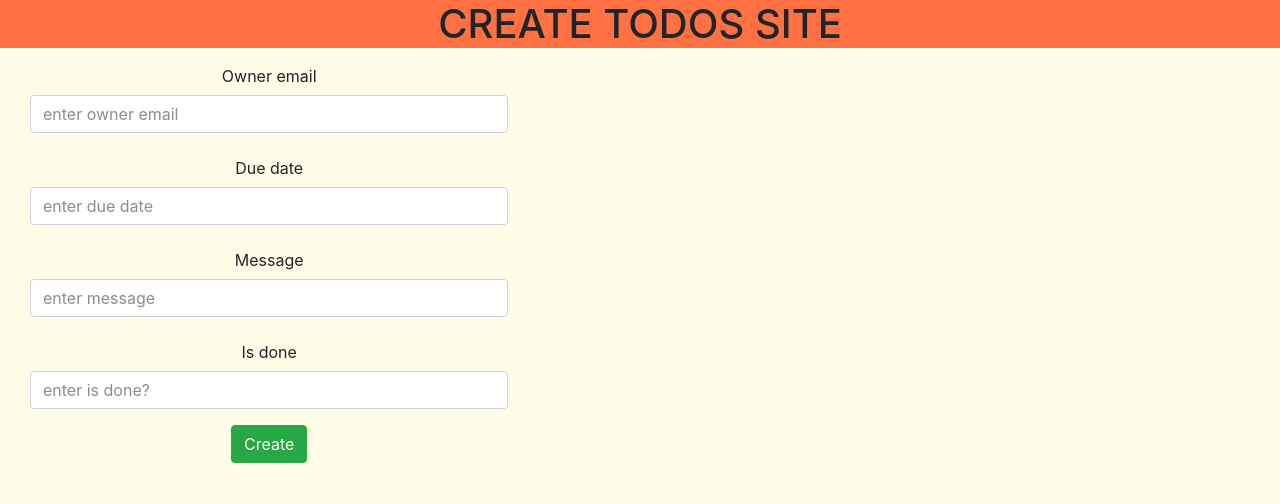
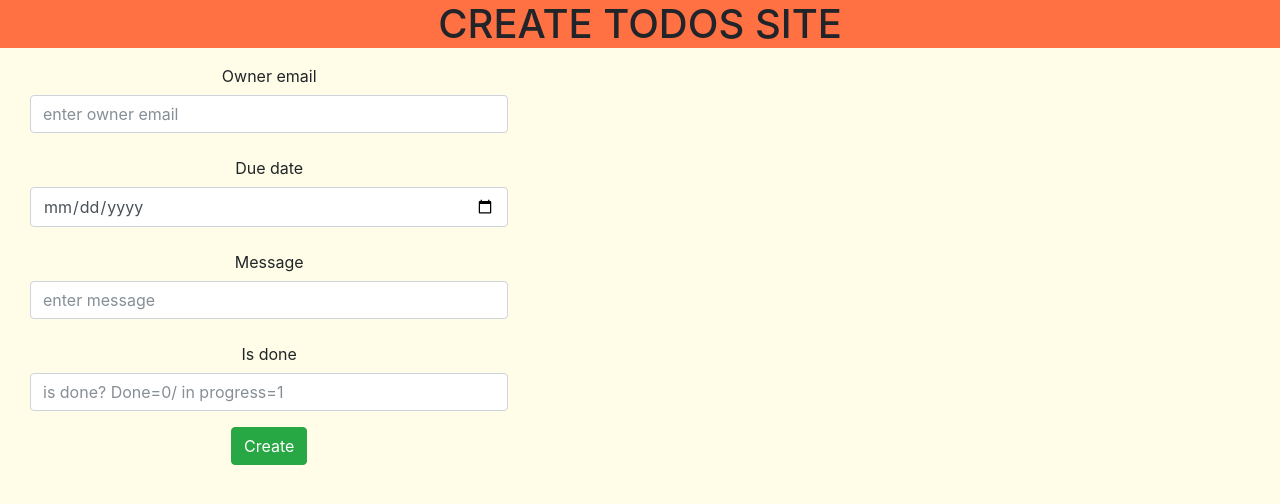
Before and after one commit to Balakrishnan-Venkatesan/finalProject, a PHP site: page /pages/createtodo.php in a window 1280 px wide. Shown: the top 504 px of the page. Run offline with PHP 8.4, Linux system fonts and the light colour scheme; data that the repository does not hold is empty; some libraries are stand-ins or nearby versions.

Commit message:
changes in forms

```diff
--- a/mvc/pages/createtodo_edit_form.php
+++ b/mvc/pages/createtodo_edit_form.php
@@ -11,11 +11,11 @@
 
 <!-- <div class="form-group">
     <label class="col-form-label" for="owneremail">Owner email</label>
-    <input type="" class="form-control" id="formGroupExampleInput" placeholder="enter owner email" name="owneremail" value= "<?php echo $data->owneremail;?>" >
+    <input type="email" class="form-control" id="formGroupExampleInput" placeholder="enter owner email" name="owneremail" value= "<?php echo $data->owneremail;?>" >
   </div> -->
   <div class="form-group">
     <label class="col-form-label" for="duedate">Due date</label>
-    <input type="text" class="form-control" id="formGroupExampleInput2" placeholder="enter due date" name="duedate" value= "<?php echo $data->duedate;?>" >
+    <input type="date" class="form-control" id="formGroupExampleInput2" placeholder="enter due date" name="duedate" value= "<?php echo $data->duedate;?>" >
   </div>
   <div class="form-group">
     <label class="col-form-label" for="message">Message</label>
@@ -23,7 +23,7 @@
   </div>
   <div class="form-group">
     <label class="col-form-label" for="isdone">Is done</label>
-    <input type="text" class="form-control" id="formGroupExampleInput2" placeholder="enter is done?" name="isdone" value= "<?php echo $data->isdone;?>" >
+    <input type="number" class="form-control" id="formGroupExampleInput2" placeholder="enter is done?" name="isdone" value= "<?php echo $data->isdone;?>" >
   </div>
   <button type="submit" class="btn btn-primary btn-success">Update</button>
 </form>
--- a/mvc/pages/createtodo_form.php
+++ b/mvc/pages/createtodo_form.php
@@ -10,11 +10,11 @@
 <form action="index.php?page=tasks&action=create" method="post">
   <div class="form-group">
     <label class="col-form-label" for="owneremail">Owner email</label>
-    <input type="text" class="form-control" id="formGroupExampleInput" placeholder="enter owner email" name="owneremail" value= "<?php echo $data->owneremail;?>" >
+    <input type="email" class="form-control" id="formGroupExampleInput" placeholder="enter owner email" name="owneremail" value= "<?php echo $data->owneremail;?>" >
   </div>
   <div class="form-group">
     <label class="col-form-label" for="duedate">Due date</label>
-    <input type="text" class="form-control" id="formGroupExampleInput2" placeholder="enter due date" name="duedate" value= "<?php echo $data->duedate;?>" >
+    <input type="date" class="form-control" id="formGroupExampleInput2" placeholder="enter due date" name="duedate" value= "<?php echo $data->duedate;?>" >
   </div>
   <div class="form-group">
     <label class="col-form-label" for="message">Message</label>
@@ -22,7 +22,7 @@
   </div>
   <div class="form-group">
     <label class="col-form-label" for="isdone">Is done</label>
-    <input type="text" class="form-control" id="formGroupExampleInput2" placeholder="enter is done?" name="isdone" value= "<?php echo $data->isdone;?>" >
+    <input type="number" class="form-control" id="formGroupExampleInput2" placeholder="is done? Done=0/ in progress=1" name="isdone" value= "<?php echo $data->isdone;?>" >
   </div>
   <button type="submit" class="btn btn-primary btn-success">Create</button>
 </form>
--- a/mvc/pages/edit_account.php
+++ b/mvc/pages/edit_account.php
@@ -33,11 +33,11 @@ print(utility\htmlTable::generateTableFromOneRecord($data));
   </div>
   <div class="form-group">
     <label class="col-form-label" for="phone">Phone</label>
-    <input type="text" class="form-control" id="formGroupExampleInput2" placeholder="enter phone number" name="phone" value="<?php echo $data->phone; ?>">
+    <input type="number" class="form-control" id="formGroupExampleInput2" placeholder="enter phone number" name="phone" value="<?php echo $data->phone; ?>">
   </div>
   <div class="form-group">
     <label class="col-form-label" for="birthday">Birthday</label>
-    <input type="text" class="form-control" id="formGroupExampleInput2" placeholder="enter birthday" name="birthday" value="<?php echo $data->birthday; ?>">
+    <input type="date" class="form-control" id="formGroupExampleInput2" placeholder="enter birthday" name="birthday" value="<?php echo $data->birthday; ?>">
   </div>
   <div class="form-group">
     <label class="col-form-label" for="gender">Gender</label>
--- a/mvc/pages/register_form.php
+++ b/mvc/pages/register_form.php
@@ -19,15 +19,15 @@
   </div>
   <div class="form-group">
     <label class="col-form-label" for="email">Email</label>
-    <input type="text" class="form-control" id="formGroupExampleInput2" placeholder="enter email" name="email" required>
+    <input type="email" class="form-control" id="formGroupExampleInput2" placeholder="enter email" name="email" required>
   </div>
   <div class="form-group">
     <label class="col-form-label" for="phone">Phone</label>
-    <input type="text" class="form-control" id="formGroupExampleInput2" placeholder="enter phone number" name="phone" required>
+    <input type="number" class="form-control" id="formGroupExampleInput2" placeholder="enter phone number" name="phone" required>
   </div>
   <div class="form-group">
     <label class="col-form-label" for="birthday">Birthday</label>
-    <input type="text" class="form-control" id="formGroupExampleInput2" placeholder="enter birthday" name="birthday">
+    <input type="date" class="form-control" id="formGroupExampleInput2" placeholder="enter birthday" name="birthday">
   </div>
   <div class="form-group">
     <label class="col-form-label" for="gender">Gender</label>
```
